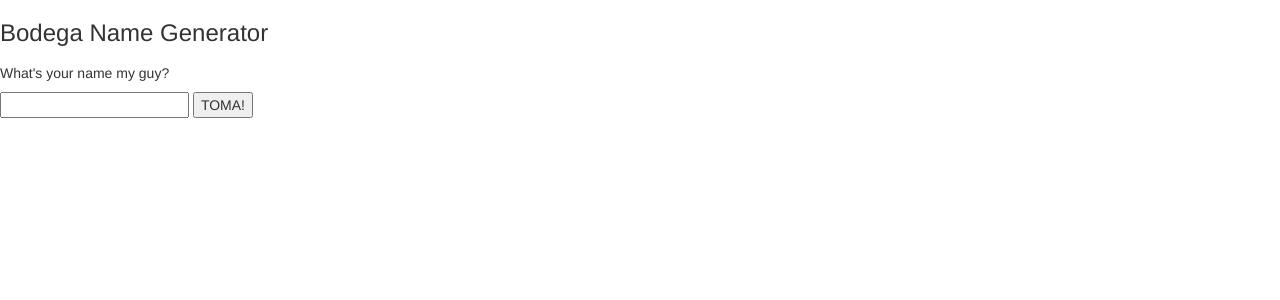
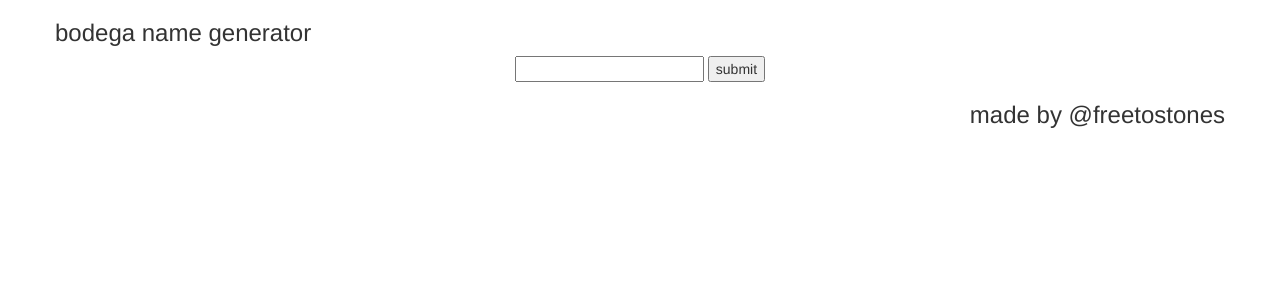
Before and after one commit to freetostones/bodega-name-generator, a Flask app: page / in a window 1280 px wide. Shown: the top 300 px of the page. Run offline with Flask 2, Linux system fonts and the light colour scheme; some libraries are stand-ins or nearby versions.

Commit message:
Fixed up front end with bootstrap

```diff
--- a/templates/index.html
+++ b/templates/index.html
@@ -18,17 +18,23 @@
   </head>
 
   <body>
-    <div>
-      <h1>Bodega Name Generator</h1>
-      <h3>What's your name my guy?</h3>
+    <div class="container">
+      <div class="row">
+        <h1 class="text-left">bodega name generator</h1>
+      </div>
+      <div class="row">
         <form>
-        <div>
+          <div class="text-center">
             <input type=text id="nameInput" name="name"></input>
-          <button type="submit">TOMA!</button>
+            <button type="submit">submit</button>
           </div>
         </form>
         <div id="successAlert" class="alert alert-success" role="alert" style="display:none;"></div>
   	    <div id="errorAlert" class="alert alert-danger" role="alert" style="display:none;"></div>
       </div>
+      <div class="row">
+        <h1 class="text-right">made by @freetostones</h1>
+      </div>
+    </div>
   </body>
 </html>
```
Lines whose indentation alone changed are shown as unchanged.
